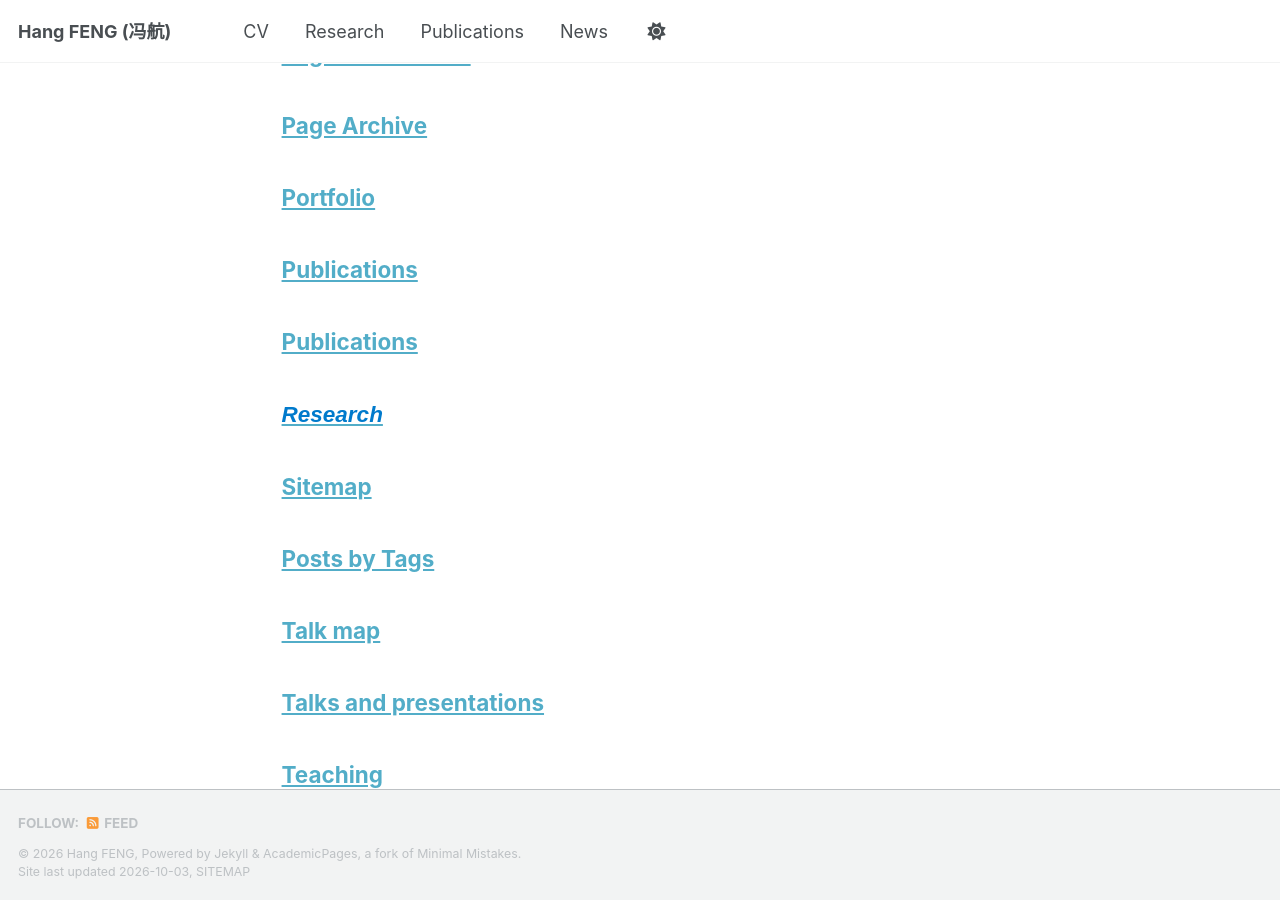
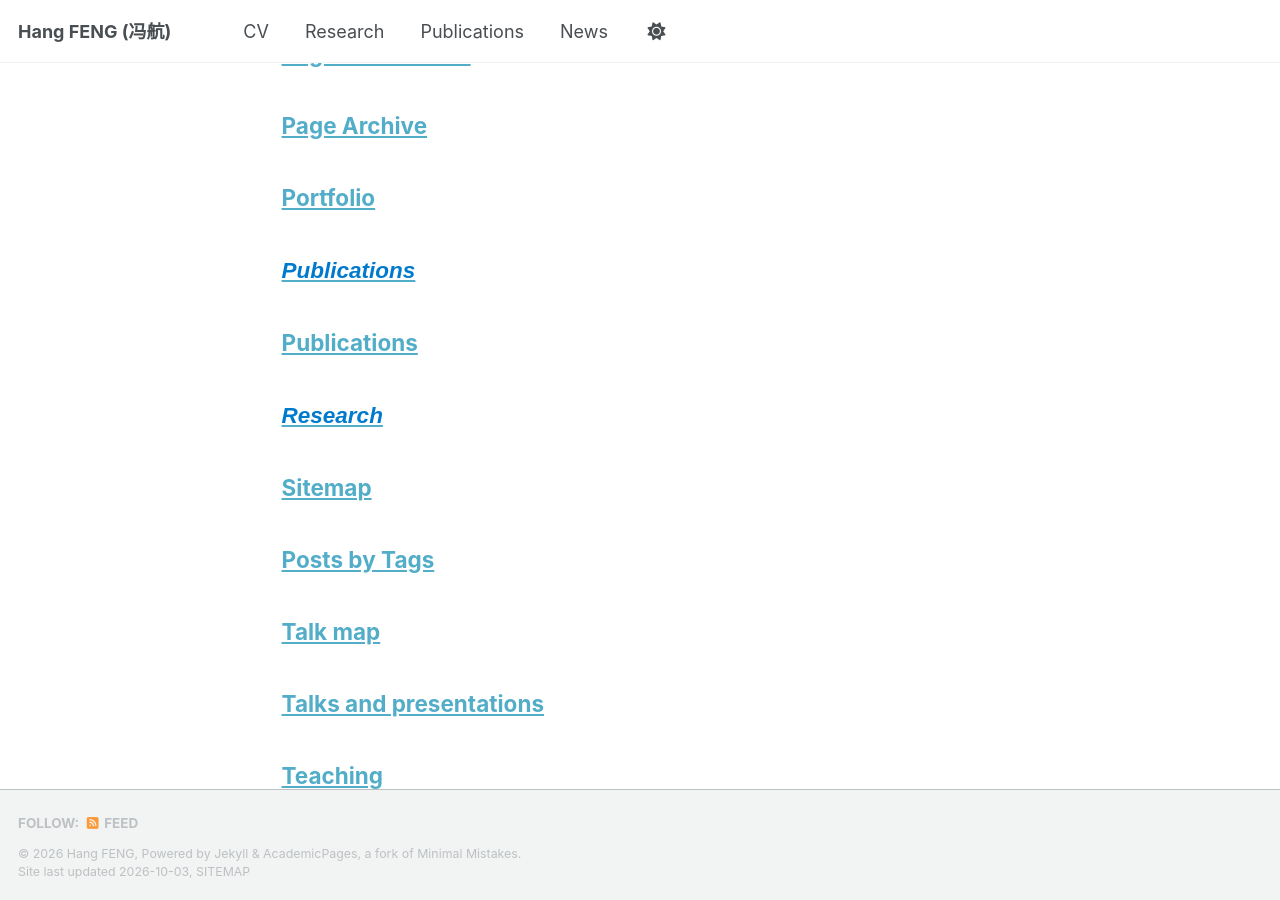
Before and after one commit to fenghang454/fenghang454.github.io, a Jekyll site: the page built from _pages/page-archive.html, in a window 1280 px wide and 900 px high, scrolled down 781 px. Built offline with Jekyll 4.4.1, drawn with Linux system fonts in a browser that asks for light colours; a style sheet for code colours, icons or effects is not loaded.

Commit message:
Update publications.html

```diff
--- a/_pages/publications.html
+++ b/_pages/publications.html
@@ -1,6 +1,6 @@
 ---
 layout: archive
-title: "Publications"
+title: "<span style='color: #007ACC; font-family: Arial, sans-serif; font-style: italic;'>Publications</span>"
 permalink: /publications/
 author_profile: true
 ---
```
